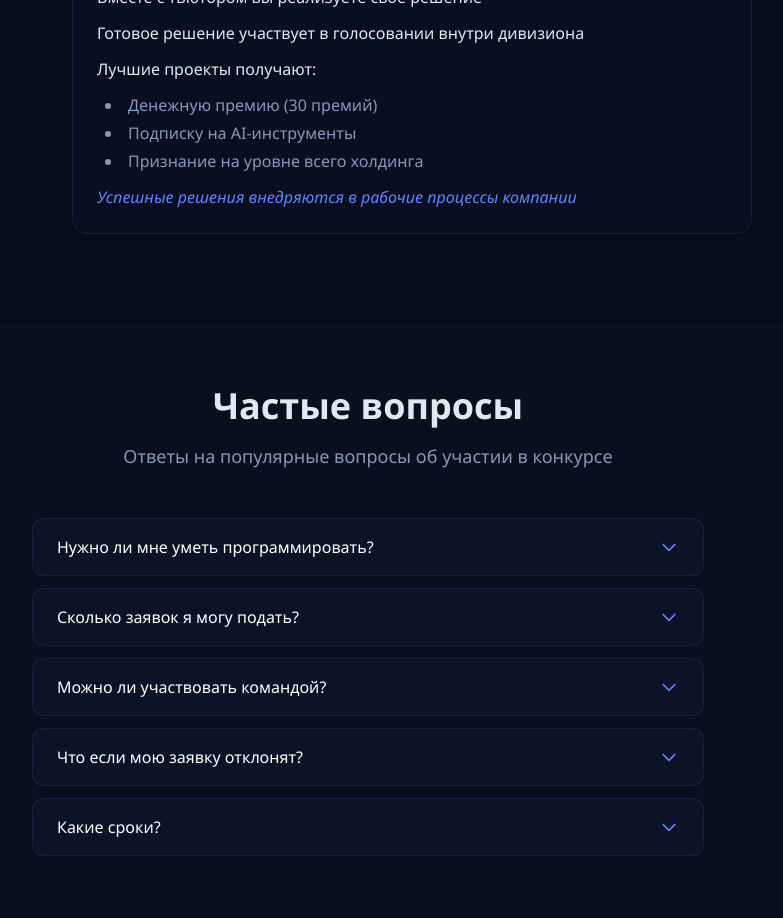
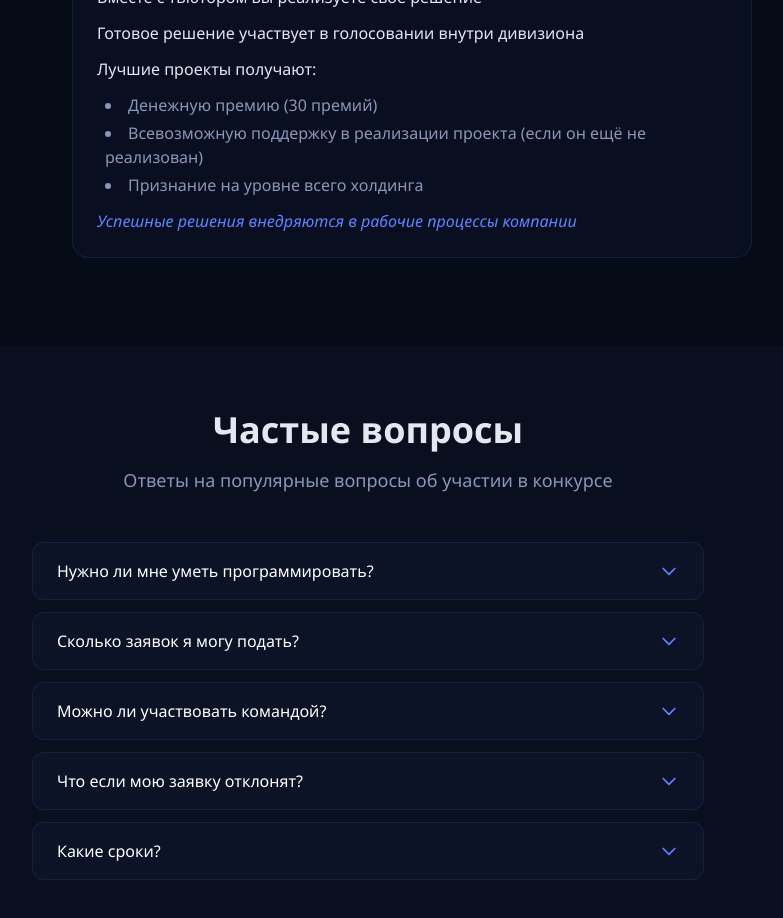
Before and after one commit to Viktor-admin-dev/taipit-eai-hub, a Next.js app: page /how-to-participate in a window 1280 px wide. Shown: the part 2060-2978 px from the top of the page, without its empty margins (272-1055 px from the left). Built offline with nearby package versions, Linux system fonts and the light colour scheme.

Commit message:
Update reward text: replace AI tools subscription with project support
Co-Authored-By: Claude Sonnet 4.6 <noreply@anthropic.com>

```diff
--- a/src/app/how-to-participate/page.tsx
+++ b/src/app/how-to-participate/page.tsx
@@ -113,7 +113,7 @@ const stages = [
     ],
     rewards: [
       "Денежную премию (30 премий)",
-      "Подписку на AI-инструменты",
+      "Всевозможную поддержку в реализации проекта (если он ещё не реализован)",
       "Признание на уровне всего холдинга",
     ],
     note: "Успешные решения внедряются в рабочие процессы компании",
```
